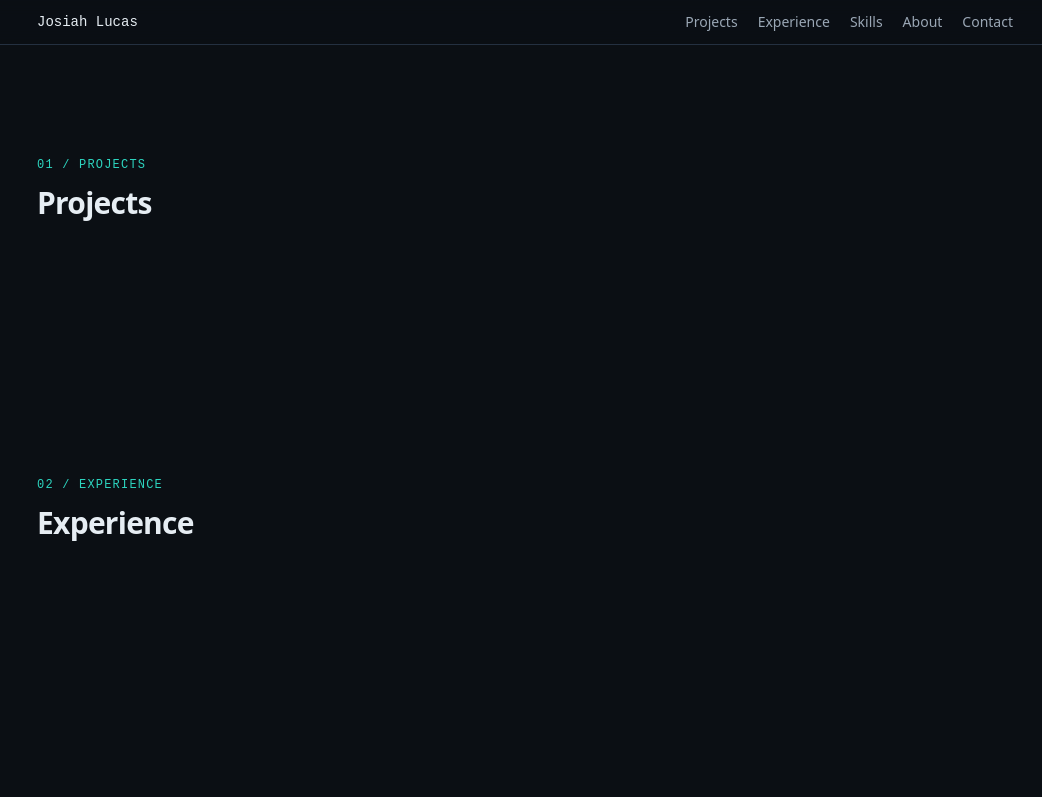
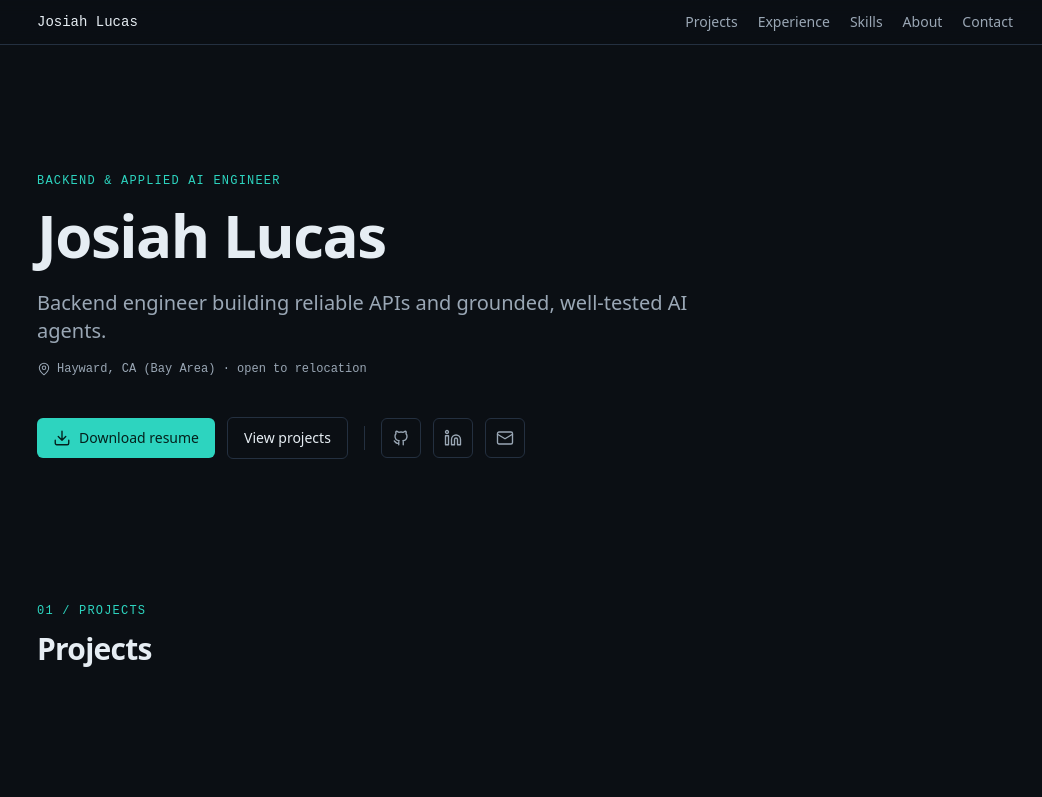
Before and after one commit to jlucas10/josiah-lucas, a React (Vite) app: page / in a window 1280 px wide. Shown: the top 797 px of the page, without its empty margins (115-1157 px from the left). Built offline with nearby package versions, Linux system fonts and the light colour scheme.

Commit message:
feat: add hero section with resume download and social links

```diff
--- a/src/App.tsx
+++ b/src/App.tsx
@@ -1,5 +1,6 @@
 import Footer from './components/Footer'
 import Header from './components/Header'
+import Hero from './components/Hero'
 import Section from './components/Section'
 
 export default function App() {
@@ -14,7 +15,7 @@ export default function App() {
       <Header />
       <main id="main" className="mx-auto max-w-5xl px-4 sm:px-6">
         <div id="top" />
-        {/* Hero arrives in Milestone 2 */}
+        <Hero />
         <Section id="projects" label="01 / Projects" title="Projects" />
         <Section id="experience" label="02 / Experience" title="Experience" />
         <Section id="skills" label="03 / Skills" title="Skills" />
--- /dev/null
+++ b/src/components/Hero.tsx
@@ -0,0 +1,45 @@
+import { links, profile } from '../data'
+import { DownloadIcon, GitHubIcon, LinkedInIcon, MailIcon, PinIcon } from './icons'
+
+const iconLink =
+  'inline-flex h-10 w-10 items-center justify-center rounded-md border border-border text-muted transition-colors hover:border-accent hover:text-accent'
+
+export default function Hero() {
+  return (
+    <section aria-labelledby="hero-title" className="pb-8 pt-20 sm:pt-32">
+      <p className="font-mono text-xs uppercase tracking-widest text-accent">{profile.role}</p>
+      <h1 id="hero-title" className="mt-4 text-4xl font-semibold tracking-tight sm:text-6xl">
+        {profile.name}
+      </h1>
+      <p className="mt-6 max-w-2xl text-lg text-muted sm:text-xl">{profile.pitch}</p>
+      <p className="mt-4 flex items-center gap-1.5 font-mono text-xs text-muted">
+        <PinIcon />
+        {profile.location}
+      </p>
+
+      <div className="mt-10 flex flex-wrap items-center gap-3">
+        <a
+          href={links.resume}
+          download="Josiah_Lucas_Resume.pdf"
+          className="inline-flex items-center gap-2 rounded-md bg-accent px-4 py-2.5 text-sm font-medium text-accent-fg transition-opacity hover:opacity-90"
+        >
+          <DownloadIcon />
+          Download resume
+        </a>
+        <a href="#projects" className="rounded-md border border-border px-4 py-2.5 text-sm font-medium hover:border-accent hover:text-accent">
+          View projects
+        </a>
+        <span className="mx-1 hidden h-6 w-px bg-border sm:block" aria-hidden="true" />
+        <a href={links.github} className={iconLink} aria-label="GitHub profile" target="_blank" rel="noopener noreferrer">
+          <GitHubIcon />
+        </a>
+        <a href={links.linkedin} className={iconLink} aria-label="LinkedIn profile" target="_blank" rel="noopener noreferrer">
+          <LinkedInIcon />
+        </a>
+        <a href={`mailto:${links.email}`} className={iconLink} aria-label={`Email ${links.email}`}>
+          <MailIcon />
+        </a>
+      </div>
+    </section>
+  )
+}
--- /dev/null
+++ b/src/components/icons.tsx
@@ -0,0 +1,45 @@
+import type { SVGProps } from 'react'
+
+const base: SVGProps<SVGSVGElement> = {
+  width: 18,
+  height: 18,
+  viewBox: '0 0 24 24',
+  fill: 'none',
+  stroke: 'currentColor',
+  strokeWidth: 1.8,
+  strokeLinecap: 'round',
+  strokeLinejoin: 'round',
+  'aria-hidden': true,
+}
+
+export const GitHubIcon = () => (
+  <svg {...base}>
+    <path d="M9 19c-4.3 1.4-4.3-2.5-6-3m12 5v-3.5c0-1 .1-1.4-.5-2 2.8-.3 5.5-1.4 5.5-6a4.6 4.6 0 0 0-1.3-3.2 4.2 4.2 0 0 0-.1-3.2s-1.1-.3-3.5 1.3a12.3 12.3 0 0 0-6.2 0C6.5 2.8 5.4 3.1 5.4 3.1a4.2 4.2 0 0 0-.1 3.2A4.6 4.6 0 0 0 4 9.5c0 4.6 2.7 5.7 5.5 6-.6.6-.6 1.2-.5 2V21" />
+  </svg>
+)
+
+export const LinkedInIcon = () => (
+  <svg {...base}>
+    <path d="M16 8a6 6 0 0 1 6 6v7h-4v-7a2 2 0 0 0-4 0v7h-4v-7a6 6 0 0 1 6-6zM2 9h4v12H2zM4 2a2 2 0 1 1 0 4 2 2 0 0 1 0-4z" />
+  </svg>
+)
+
+export const MailIcon = () => (
+  <svg {...base}>
+    <rect x="2" y="4" width="20" height="16" rx="2" />
+    <path d="m22 7-10 6L2 7" />
+  </svg>
+)
+
+export const DownloadIcon = () => (
+  <svg {...base}>
+    <path d="M21 15v4a2 2 0 0 1-2 2H5a2 2 0 0 1-2-2v-4M7 10l5 5 5-5M12 15V3" />
+  </svg>
+)
+
+export const PinIcon = () => (
+  <svg {...base} width={14} height={14}>
+    <path d="M20 10c0 6-8 12-8 12S4 16 4 10a8 8 0 0 1 16 0z" />
+    <circle cx="12" cy="10" r="3" />
+  </svg>
+)
```
